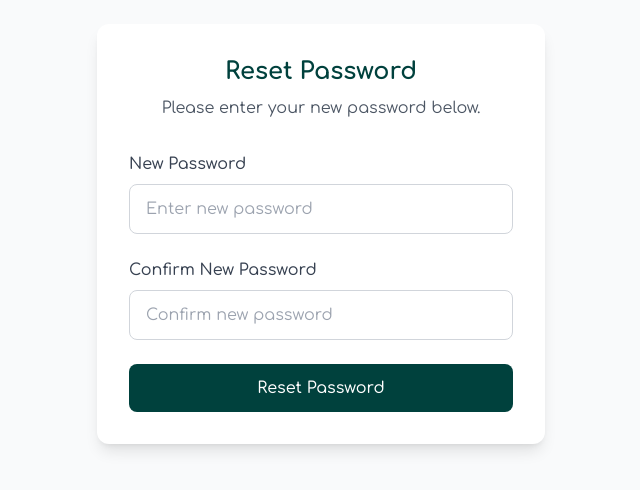
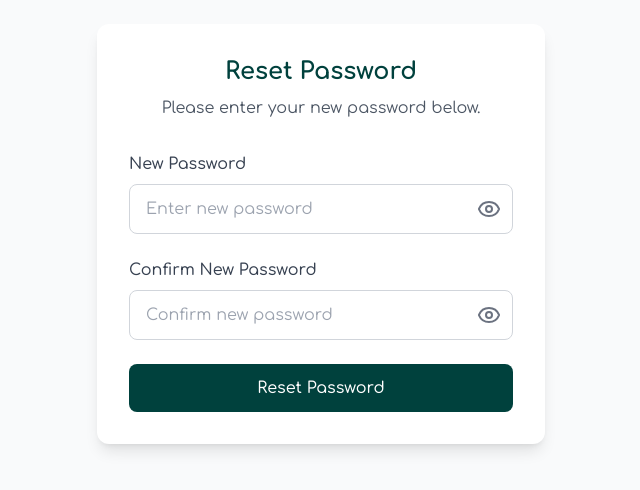
Before and after one commit to silura-008/frontend, a React (Vite) app: page /password/reset/confirm/1/1 in a window 1280 px wide. Shown: the part 166-656 px from the top of the page, without its empty margins (319-959 px from the left). Built offline with nearby package versions, Linux system fonts and the light colour scheme.

Commit message:
added peek eyes

```diff
--- a/src/pages/Login.jsx
+++ b/src/pages/Login.jsx
@@ -3,11 +3,12 @@
 import { useAuth } from '../utils/AuthContext';
 // import Login_img from '../assets/Login_img.jpg';
 import Notification from '../components/Notification';
-import { CircleAlert, Loader2 } from 'lucide-react';
+import { CircleAlert, Loader2,Eye,EyeOff } from 'lucide-react';
 
 function Login() {
   const [notification, setNotification] = useState(null);
   const [status, setStatus] = useState('idle');
+  const [showPassword, setShowPassword] = useState(false);
 
   const {login,user} = useAuth();
 
@@ -97,16 +98,25 @@
                   <label className="block text-gray-700 mb-2 font-medium" htmlFor="password">
                     Password
                   </label>
+                  <div className="relative">
                   <input
-                  type="password"
+                    type={showPassword ? 'text' : 'password'}
                     id="password"
                     name="password"
                     value={formData.password}
                     onChange={handleChange}
-                  className="w-full px-4 py-3 rounded-lg border border-gray-300 focus:ring-2 focus:outline-none focus:ring-[#04a298] focus:border-transparent transition duration-200"
+                    className=" w-full px-4 py-3 rounded-lg border border-gray-300 focus:ring-2 focus:outline-none focus:ring-[#04a298] focus:border-transparent transition duration-200"
                     placeholder="Enter your password"
                     required
                   />
+                  <button
+                    type="button"
+                    className="absolute top-1/2 right-3 transform -translate-y-1/2 text-gray-500 hover:text-[#00413d] focus:outline-none"
+                    onClick={() => setShowPassword(!showPassword)}
+                  >
+                    {showPassword ? <EyeOff /> : <Eye />}
+                  </button>
+                  </div>
               </div>
 
               <div className="flex justify-end">
--- a/src/pages/Register.jsx
+++ b/src/pages/Register.jsx
@@ -1,7 +1,7 @@
 import React, { useState } from 'react';
 import { Link } from 'react-router-dom';
 import { CheckCircle2 } from 'lucide-react';
-import { CircleAlert , Loader2} from 'lucide-react';
+import { CircleAlert, Loader2,Eye,EyeOff } from 'lucide-react';
 import Notification from '../components/Notification';
 import axiosInstance from '../utils/axiosInstance';
 
@@ -16,7 +16,8 @@
   const [isSubmitted, setIsSubmitted] = useState(false);
   const [notification, setNotification] = useState(null);
   const [status, setStatus] = useState('idle');
-
+  const [showPassword, setShowPassword] = useState(false);
+  const [showConfirmPassword, setShowConfirmPassword] = useState(false);
   const handleChange = (e) => {
     const { name, value } = e.target;
     setFormData(prevData => ({
@@ -108,8 +109,9 @@
                   <label className="block text-gray-700 mb-2 font-medium" htmlFor="password">
                     Password
                   </label>
+                  <div className="relative">
                   <input
-                    type="password"
+                    type={showPassword ? 'text' : 'password'}
                     id="password"
                     name="password"
                     value={formData.password}
@@ -118,14 +120,23 @@
                     placeholder="Create a password"
                     required
                   />
+                  <button
+                    type="button"
+                    className="absolute top-1/2 right-3 transform -translate-y-1/2 text-gray-500 hover:text-[#00413d] focus:outline-none"
+                    onClick={() => setShowPassword(!showPassword)}
+                  >
+                    {showPassword ? <EyeOff /> : <Eye />}
+                  </button>
+                  </div>
                 </div>
 
                 <div>
                   <label className="block text-gray-700 mb-2 font-medium" htmlFor="confirmPassword">
                     Confirm Password
                   </label>
+                  <div className="relative">
                   <input
-                    type="password"
+                    type={showConfirmPassword ? 'text' : 'password'}
                     id="confirmPassword"
                     name="confirmPassword"
                     value={formData.confirmPassword}
@@ -134,6 +145,14 @@
                     placeholder="Confirm your password"
                     required
                   />
+                  <button
+                    type="button"
+                    className="absolute top-1/2 right-3 transform -translate-y-1/2 text-gray-500 hover:text-[#00413d] focus:outline-none"
+                    onClick={() => setShowConfirmPassword(!showConfirmPassword)}
+                  >
+                    {showConfirmPassword ? <EyeOff /> : <Eye />}
+                  </button>
+                  </div>
                 </div>
 
                 <div className="flex items-center">
--- a/src/pages/ResetPassword.jsx
+++ b/src/pages/ResetPassword.jsx
@@ -1,13 +1,17 @@
 import React, { useState } from 'react';
 import { Link, useParams } from 'react-router-dom';
-import { Loader2, CheckCircle2, XCircle } from 'lucide-react';
+import { Loader2, CheckCircle2, Eye,EyeOff } from 'lucide-react';
 import Notification from '../components/Notification';
 import axiosInstance from '../utils/axiosInstance';
+
 
 export const ResetPassword = () => {
 
         const { uid, token } = useParams();
         const [notification, setNotification] = useState(null);
+
+        const [showPassword, setShowPassword] = useState(false);
+        const [showConfirmPassword, setShowConfirmPassword] = useState(false);
 
         const [formData, setFormData] = useState({
           new_password: '',
@@ -80,32 +84,50 @@
                     <label htmlFor="new_password" className="block text-gray-700 mb-2 font-medium">
                       New Password
                     </label>
+                    <div className="relative">
                     <input
-                      type="password"
+                      type={showPassword ? 'text' : 'password'}
                       id="new_password"
                       name="new_password"
                       value={formData.new_password}
                       onChange={handleChange}
-                      className="w-full px-4 py-3 rounded-lg border border-gray-300 focus:ring-2 focus:ring-[#04a298] focus:border-transparent transition duration-200"
+                      className="w-full px-4 py-3 rounded-lg border border-gray-300 focus:ring-2 focus:ring-[#04a298] focus:outline-none focus:border-transparent transition duration-200"
                       placeholder="Enter new password"
                       required
                     />
+                    <button
+                      type="button"
+                      className="absolute top-1/2 right-3 transform -translate-y-1/2 text-gray-500 hover:text-[#00413d] focus:outline-none"
+                      onClick={() => setShowPassword(!showPassword)}
+                    >
+                      {showPassword ? <EyeOff /> : <Eye />}
+                    </button>
+                    </div>
                   </div>
 
                   <div className="mb-6">
                     <label htmlFor="re_new_password" className="block text-gray-700 mb-2 font-medium">
                       Confirm New Password
                     </label>
+                    <div className="relative">
                     <input
-                      type="password"
+                      type={showConfirmPassword ? 'text' : 'password'}
                       id="re_new_password"
                       name="re_new_password"
                       value={formData.re_new_password}
                       onChange={handleChange}
-                      className="w-full px-4 py-3 rounded-lg border border-gray-300 focus:ring-2 focus:ring-[#04a298] focus:border-transparent transition duration-200"
+                      className="w-full px-4 py-3 rounded-lg border border-gray-300 focus:ring-2 focus:ring-[#04a298] focus:outline-none focus:border-transparent transition duration-200"
                       placeholder="Confirm new password"
                       required
                     />
+                    <button
+                      type="button"
+                      className="absolute top-1/2 right-3 transform -translate-y-1/2 text-gray-500 hover:text-[#00413d] focus:outline-none"
+                      onClick={() => setShowConfirmPassword(!showConfirmPassword)}
+                    >
+                      {showConfirmPassword ? <EyeOff /> : <Eye />}
+                    </button>
+                    </div>
                   </div>
 
                   <button
```
Lines whose indentation alone changed are shown as unchanged.
